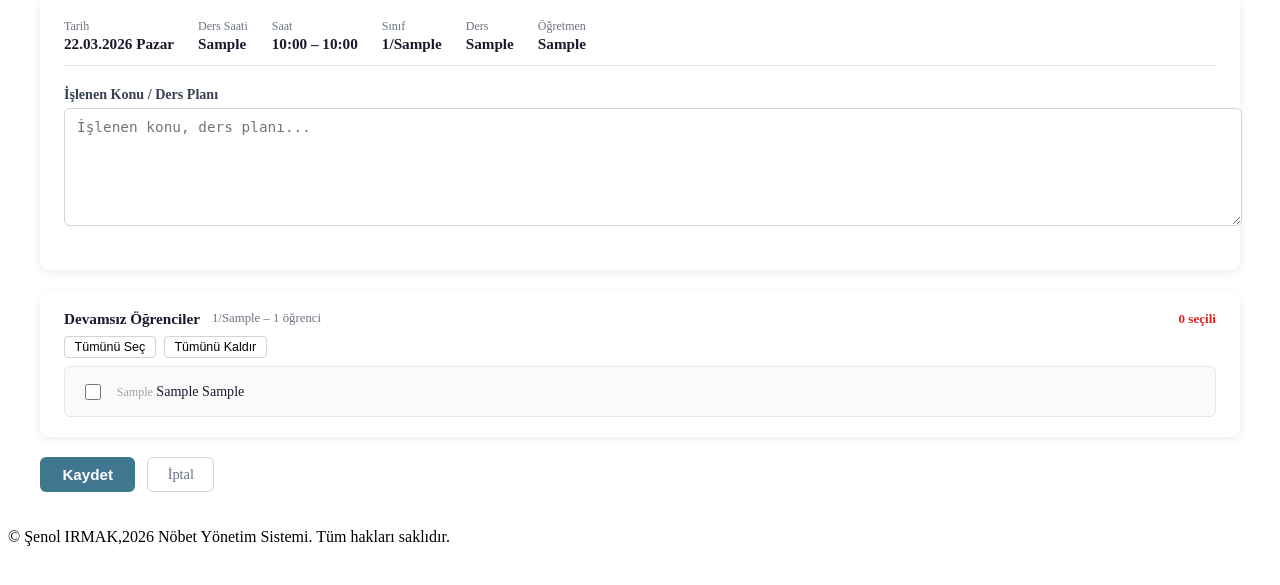
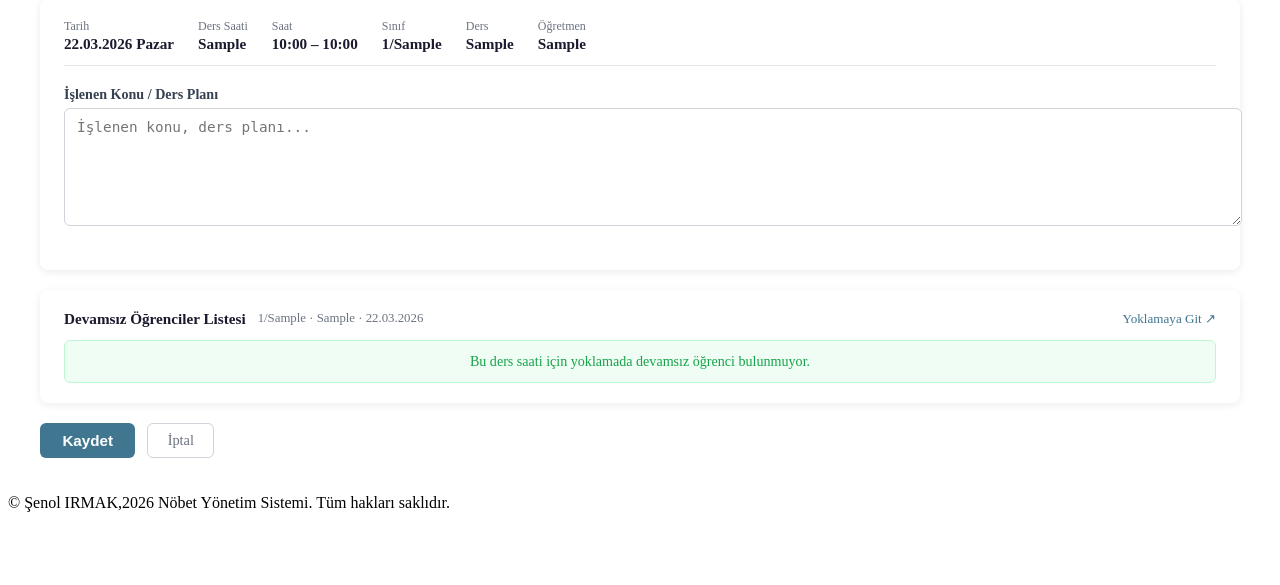
Before and after one commit to senolirmak/YonetimAnadoluLisesiLocal, a Django app: page /dersdefteri/kayit/1/ in a window 1280 px wide. Shown: the part 99-684 px from the top of the page. Run offline with Django 5.2, Linux system fonts and the light colour scheme; a user stored in the database is signed in; tables that the repository leaves empty hold one stand-in row (values such as "Sample post").

Commit message:
dersdefteri: devamsız öğrenciler yoklama sisteminden otomatik çekiliyor
- forms.py: devamsiz_ogrenciler alanı formdan kaldırıldı
- views.py: OgrenciDevamsizlik'ten tarih+ders_saati+sinif/sube filtresiyle çekilir,
  kayıt kaydedilirken M2M otomatik set edilir
- template: checkbox grid → read-only liste, 'Yoklamaya Git' linki eklendi

```diff
--- a/dersdefteri/forms.py
+++ b/dersdefteri/forms.py
@@ -1,35 +1,15 @@
 from django import forms
-from django.db.models import IntegerField
-from django.db.models.functions import Cast
-
-from ogrenci.models import Ogrenci
 
 from .models import DersDefteri
 
 
 class DersDefterForm(forms.ModelForm):
-    devamsiz_ogrenciler = forms.ModelMultipleChoiceField(
-        queryset=Ogrenci.objects.none(),
-        required=False,
-        widget=forms.CheckboxSelectMultiple,
-        label="Devamsız Öğrenciler",
-    )
-
     class Meta:
         model = DersDefteri
-        fields = ["icerik", "devamsiz_ogrenciler"]
+        fields = ["icerik"]
         widgets = {
             "icerik": forms.Textarea(attrs={"rows": 6, "placeholder": "İşlenen konu, ders planı..."}),
         }
         labels = {
             "icerik": "İşlenen Konu / Ders Planı",
         }
-
-    def __init__(self, *args, sinif_sube=None, **kwargs):
-        super().__init__(*args, **kwargs)
-        if sinif_sube:
-            self.fields["devamsiz_ogrenciler"].queryset = (
-                Ogrenci.objects.filter(sinif=sinif_sube.sinif, sube=sinif_sube.sube)
-                .annotate(okulno_int=Cast("okulno", IntegerField()))
-                .order_by("okulno_int")
-            )
--- a/dersdefteri/templates/dersdefteri/kayit_form.html
+++ b/dersdefteri/templates/dersdefteri/kayit_form.html
@@ -43,50 +43,40 @@
   }
   .dd-form-group textarea:focus { outline: 2px solid #417690; border-color: transparent; }
 
-  /* Öğrenci listesi */
-  .dd-ogrenci-grid {
-    display: grid;
-    grid-template-columns: repeat(auto-fill, minmax(200px, 1fr));
-    gap: .4rem .75rem;
+  /* Devamsız öğrenci listesi */
+  .dd-devamsiz-liste {
+    display: flex;
+    flex-direction: column;
+    gap: .3rem;
     max-height: 320px;
     overflow-y: auto;
-    padding: .5rem;
-    border: 1px solid #e5e7eb;
-    border-radius: 6px;
-    background: #fafafa;
   }
-  .dd-ogrenci-item {
+  .dd-devamsiz-satir {
     display: flex;
     align-items: center;
-    gap: .5rem;
-    padding: .35rem .5rem;
+    gap: .75rem;
+    padding: .4rem .6rem;
     border-radius: 5px;
-    cursor: pointer;
-    transition: background .1s;
+    background: #fef2f2;
+    border: 1px solid #fecaca;
+    font-size: .88rem;
   }
-  .dd-ogrenci-item:hover { background: #f0f4ff; }
-  .dd-ogrenci-item input[type=checkbox] {
-    width: 16px; height: 16px; cursor: pointer; accent-color: #dc2626;
+  .dd-devamsiz-satir .okulno {
+    font-size: .78rem; color: #9ca3af; min-width: 50px;
   }
-  .dd-ogrenci-item label {
-    font-size: .88rem; color: #1a1a2e; cursor: pointer; margin: 0;
-    flex: 1;
+  .dd-devamsiz-satir .adi { font-weight: 600; color: #1a1a2e; flex: 1; }
+  .dd-devamsiz-satir .aciklama { font-size: .78rem; color: #6b7280; }
+  .dd-devamsiz-bos {
+    color: #16a34a; font-size: .88rem;
+    padding: .75rem; background: #f0fdf4;
+    border: 1px solid #bbf7d0; border-radius: 6px;
+    text-align: center;
   }
-  .dd-ogrenci-item label span.okulno {
-    font-size: .75rem; color: #9ca3af; margin-left: .3rem;
+  .dd-yoklama-link {
+    display: inline-flex; align-items: center; gap: .35rem;
+    font-size: .82rem; color: #417690; text-decoration: none; font-weight: 500;
   }
-
-  .dd-secim-araclari {
-    display: flex; gap: .5rem; margin-bottom: .5rem; flex-wrap: wrap;
-  }
-  .dd-secim-btn {
-    padding: .2rem .6rem;
-    font-size: .78rem; font-weight: 500;
-    border: 1px solid #ced4da;
-    border-radius: 4px;
-    background: #fff; cursor: pointer;
-  }
-  .dd-secim-btn:hover { background: #f0f4ff; border-color: #417690; }
+  .dd-yoklama-link:hover { text-decoration: underline; }
 
   /* Butonlar */
   .dd-btn-row { display: flex; gap: .75rem; margin-top: 1.25rem; flex-wrap: wrap; }
@@ -107,10 +97,6 @@
   }
   .btn-iptal:hover { background: #f9fafb; }
 
-  .devamsiz-sayac {
-    font-size: .82rem; color: #dc2626; font-weight: 600;
-    margin-left: auto;
-  }
 </style>
 
 <div class="container">
@@ -170,32 +156,34 @@
       </div>
     </div>
 
-    <!-- Devamsız Öğrenciler -->
-    {% if sinif_ogrencileri %}
+    <!-- Devamsız Öğrenciler Listesi -->
+    {% if dp.sinif_sube %}
     <div class="dd-kart">
-      <div style="display:flex; align-items:center; gap:.75rem; margin-bottom:.5rem; flex-wrap:wrap;">
-        <strong style="font-size:.95rem; color:#1a1a2e;">Devamsız Öğrenciler</strong>
-        <span style="font-size:.8rem; color:#6b7280;">{{ dp.sinif_sube }} – {{ sinif_ogrencileri|length }} öğrenci</span>
-        <span class="devamsiz-sayac" id="devamsiz-sayac">0 seçili</span>
+      <div style="display:flex; align-items:center; gap:.75rem; margin-bottom:.75rem; flex-wrap:wrap;">
+        <strong style="font-size:.95rem; color:#1a1a2e;">Devamsız Öğrenciler Listesi</strong>
+        <span style="font-size:.8rem; color:#6b7280;">{{ dp.sinif_sube }} · {{ dp.ders_saati_adi|default:dp.ders_saati }} · {{ today|date:"d.m.Y" }}</span>
+        {% if devamsiz_listesi %}
+        <span style="background:#fee2e2; color:#991b1b; border:1px solid #fca5a5; border-radius:99px; font-size:.78rem; font-weight:600; padding:.1rem .55rem;">
+          {{ devamsiz_listesi|length }} devamsız
+        </span>
+        {% endif %}
+        <a href="{% url 'devamsizlik:ogretmen_devamsizlik_ders' dp.ders_saati %}" class="dd-yoklama-link" style="margin-left:auto;" target="_blank">
+          Yoklamaya Git ↗
+        </a>
       </div>
 
-      <div class="dd-secim-araclari">
-        <button type="button" class="dd-secim-btn" onclick="tumunuSec()">Tümünü Seç</button>
-        <button type="button" class="dd-secim-btn" onclick="secimiBozDisp()">Tümünü Kaldır</button>
-      </div>
-
-      <div class="dd-ogrenci-grid" id="ogrenci-grid">
-        {% for ogrenci in sinif_ogrencileri %}
-        <div class="dd-ogrenci-item">
-          <input type="checkbox"
-                 name="devamsiz_ogrenciler"
-                 value="{{ ogrenci.pk }}"
-                 id="ogr_{{ ogrenci.pk }}"
-                 {% if instance.pk and ogrenci in instance.devamsiz_ogrenciler.all %}checked{% endif %}
-                 onchange="sayacGuncelle()">
-          <label for="ogr_{{ ogrenci.pk }}">
-            <span class="okulno">{{ ogrenci.okulno }}</span> {{ ogrenci.adi }} {{ ogrenci.soyadi }}
-          </label>
+      <div class="dd-devamsiz-liste">
+        {% for kayit in devamsiz_listesi %}
+        <div class="dd-devamsiz-satir">
+          <span class="okulno">{{ kayit.ogrenci.okulno }}</span>
+          <span class="adi">{{ kayit.ogrenci.adi }} {{ kayit.ogrenci.soyadi }}</span>
+          {% if kayit.aciklama %}
+          <span class="aciklama">{{ kayit.aciklama }}</span>
+          {% endif %}
+        </div>
+        {% empty %}
+        <div class="dd-devamsiz-bos">
+          Bu ders saati için yoklamada devamsız öğrenci bulunmuyor.
         </div>
         {% endfor %}
       </div>
@@ -209,19 +197,4 @@
   </form>
 </div>
 
-<script>
-function sayacGuncelle() {
-  const sayi = document.querySelectorAll('input[name="devamsiz_ogrenciler"]:checked').length;
-  document.getElementById('devamsiz-sayac').textContent = sayi + ' seçili';
-}
-function tumunuSec() {
-  document.querySelectorAll('input[name="devamsiz_ogrenciler"]').forEach(cb => cb.checked = true);
-  sayacGuncelle();
-}
-function secimiBozDisp() {
-  document.querySelectorAll('input[name="devamsiz_ogrenciler"]').forEach(cb => cb.checked = false);
-  sayacGuncelle();
-}
-document.addEventListener('DOMContentLoaded', sayacGuncelle);
-</script>
 {% endblock %}
--- a/dersdefteri/views.py
+++ b/dersdefteri/views.py
@@ -140,15 +140,28 @@ def kayit_form(request, dp_pk):
             cikis_saat=dp.cikis_saat,
         )
 
-    form = DersDefterForm(
-        request.POST or None,
-        instance=instance,
-        sinif_sube=dp.sinif_sube,
-    )
+    # Yoklama verisinden devamsız öğrencileri çek
+    from devamsizlik.models import OgrenciDevamsizlik
+    devamsiz_qs = OgrenciDevamsizlik.objects.none()
+    if dp.sinif_sube:
+        from django.db.models import IntegerField
+        from django.db.models.functions import Cast
+        devamsiz_qs = (
+            OgrenciDevamsizlik.objects.filter(
+                tarih=today,
+                ders_saati=dp.ders_saati,
+                ogrenci__sinif=dp.sinif_sube.sinif,
+                ogrenci__sube=dp.sinif_sube.sube,
+            )
+            .select_related("ogrenci")
+            .annotate(okulno_int=Cast("ogrenci__okulno", IntegerField()))
+            .order_by("okulno_int")
+        )
+
+    form = DersDefterForm(request.POST or None, instance=instance)
 
     if request.method == "POST" and form.is_valid():
         kayit = form.save(commit=False)
-        # Yeni kayıt için temel alanları set et
         if not kayit.pk:
             kayit.ogretmen = kayit_personel
             kayit.tarih = today
@@ -158,21 +171,12 @@ def kayit_form(request, dp_pk):
             kayit.giris_saat = dp.giris_saat
             kayit.cikis_saat = dp.cikis_saat
         kayit.save()
-        form.save_m2m()
+        # Yoklama verisinden devamsız öğrencileri M2M'e yaz
+        devamsiz_ogrenci_ids = devamsiz_qs.values_list("ogrenci_id", flat=True)
+        kayit.devamsiz_ogrenciler.set(devamsiz_ogrenci_ids)
         messages.success(request, "Ders kaydı başarıyla kaydedildi.")
         redirect_url = f"{request.path}?tarih={today.strftime('%Y-%m-%d')}"
         return redirect(redirect_url)
-
-    # Sınıf öğrencileri (devamsızlık seçimi için)
-    sinif_ogrencileri = []
-    if dp.sinif_sube:
-        from ogrenci.models import Ogrenci
-        sinif_ogrencileri = list(
-            Ogrenci.objects.filter(
-                sinif=dp.sinif_sube.sinif,
-                sube=dp.sinif_sube.sube,
-            ).order_by("soyadi", "adi")
-        )
 
     context = {
         "title": "Ders Kaydı",
@@ -181,7 +185,7 @@ def kayit_form(request, dp_pk):
         "form": form,
         "today": today,
         "today_str": today.strftime("%Y-%m-%d"),
-        "sinif_ogrencileri": sinif_ogrencileri,
+        "devamsiz_listesi": list(devamsiz_qs),
         "is_yonetici": is_yonetici,
     }
     return render(request, "dersdefteri/kayit_form.html", context)
```
